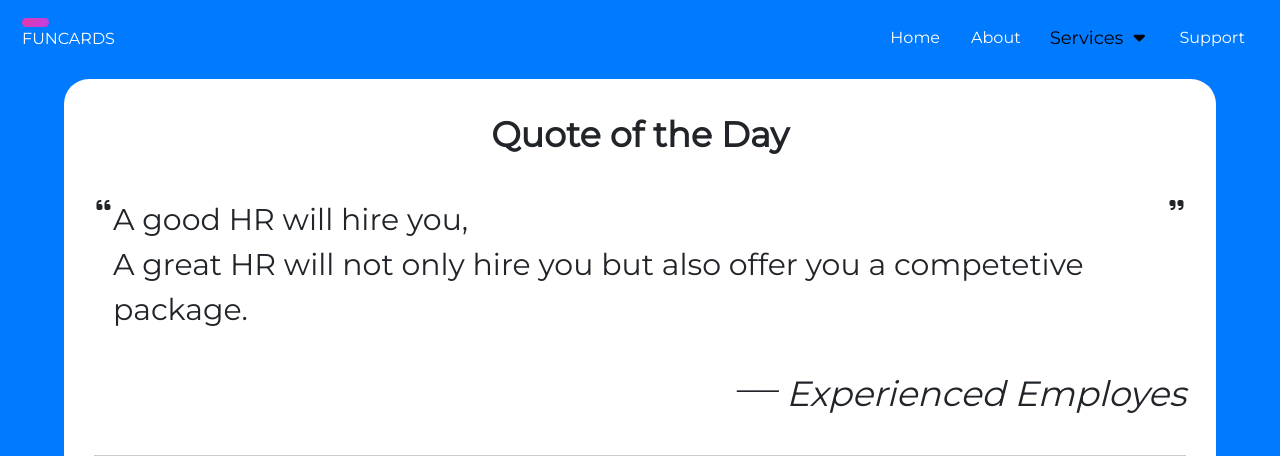
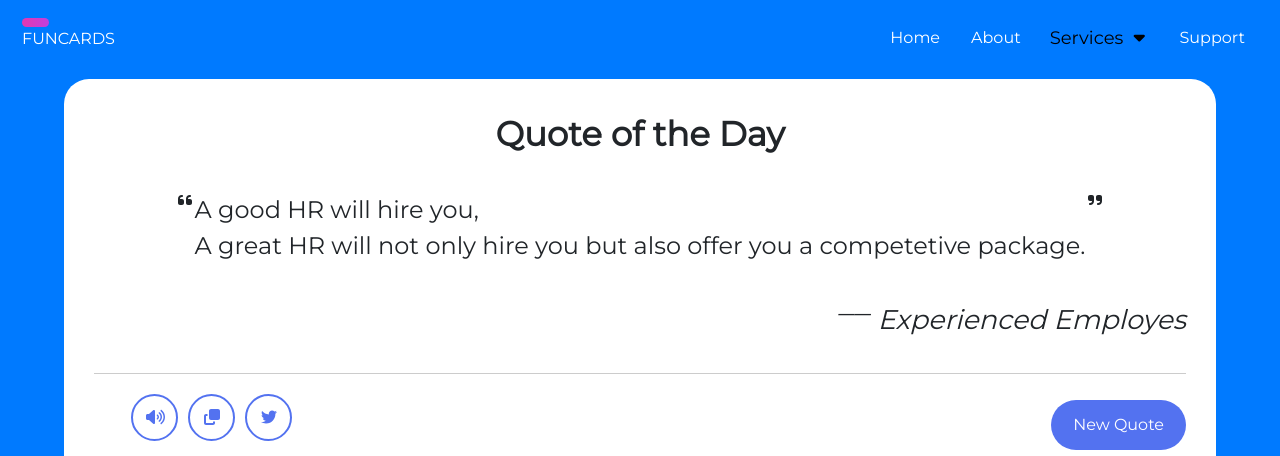
Before and after one commit to ShivamSingh7280/project-collection, a plain HTML site: page index.html in a window 1280 px wide. Shown: the top 456 px of the page. Drawn offline with nearby package versions, Linux system fonts and the light colour scheme.

Commit message:
quotes div size fixed

```diff
--- a/index.css
+++ b/index.css
@@ -105,13 +105,13 @@
 }
 
 .wrapper header {
-	font-size: 35px;
+	font-size: 34px;
 	font-weight: 600;
 	text-align: center;
 }
 
 .wrapper .content {
-	margin: 35px 0;
+	margin: 32px 0;
 }
 
 .content .quote-area {
@@ -135,19 +135,19 @@
 }
 
 .quoteContent {
-	font-size: 30px;
+	font-size: 24px;
 	font-weight: 400;
 }
 
 .quote-area .quote {
-	font-size: 25px;
+	font-size: 24px;
 	word-break: break-all;
 }
 
 .content .author {
 	display: flex;
 	margin-top: 20px;
-	font-size: 35px;
+	font-size: 27px;
 	font-weight: 500;
 	font-style: italic;
 	justify-content: flex-end;
@@ -210,117 +210,6 @@
 }
 
 /* ==============================================quotesDiv ===================================================*/
-
-/* ==============================================cardSlider ===================================================*/
-/*
-
-.cardSlider {
-	margin-top: 35px;
-	margin-bottom: 0px;
-	min-height: 45vh;
-	background-color: white;
-	width: 100%;
-}
-
-html,
-body {
-	position: relative;
-	height: 100%;
-}
-
-.cardText {
-	position: absolute;
-	font-size: 20px;
-	z-index: 1;
-	text-transform: uppercase;
-	letter-spacing: 2px;
-	top: 3%;
-	color: white;
-	background-color: #285aeb;
-	border-radius: 5px;
-	border: 1px solid #285aeb;
-	left: -10px;
-	padding: 0px;
-	/* transform: translateX(-50%); */
-/* } */
-
-/* .swiper {
-	width: 100%;
-	height: 100%;
-}
-
-.swiper-slide {
-	text-align: center;
-	font-size: 18px;
-	background: #fff;
-	display: flex;
-	justify-content: center;
-	align-items: center;
-	border-radius: 15px;
-} */
-
-/* .swiper-slide:hover {
-	transform: scale(0.9);
-	transition: 0.5s all;
-} */
-/*
-.swiper-slide img {
-	display: block;
-	width: 100%;
-	height: 100%;
-	border-radius: 15px;
-	object-fit: cover;
-}
-
-.swiper {
-	width: 95%;
-	height: 350px;
-	margin: 20px auto;
-}
-
-.append-buttons {
-	text-align: center;
-	margin-top: 20px;
-}
-
-.append-buttons button {
-	display: inline-block;
-	cursor: pointer;
-	border: 1px solid #007aff;
-	color: #007aff;
-	text-decoration: none;
-	padding: 4px 10px;
-	border-radius: 4px;
-	margin: 0 10px;
-	font-size: 13px;
-}
-
-#swiper-button-next {
-	opacity: 0.7;
-	height: 55px;
-	width: 55px;
-	background-color: black;
-	color: white;
-	font-weight: 400;
-	padding-left: 10px;
-	border-radius: 50%;
-	border: 1px solid white;
-}
-
-#swiper-button-prev {
-	opacity: 0.7;
-	height: 55px;
-	width: 55px;
-	background-color: black;
-	color: white;
-	font-weight: 400;
-	padding-right: 10px;
-	border-radius: 50%;
-	border: 1px solid white;
-}
- */
-
-/* ==============================================cardSlider ===================================================*/
 
 /* Grid */
 
--- a/index.html
+++ b/index.html
@@ -13,7 +13,7 @@
 			href="https://cdnjs.cloudflare.com/ajax/libs/font-awesome/6.4.0/css/all.min.css" />
 		<script src="fontawesome/js/all.js"></script>
 
-		<!-- //fotn-family : Montserrat -->
+		<!-- //font-family : Montserrat -->
 		<link rel="preconnect" href="https://fonts.googleapis.com" />
 		<link rel="preconnect" href="https://fonts.gstatic.com" crossorigin />
 		<link
@@ -22,12 +22,10 @@
 		<link
 			rel="stylesheet"
 			href="https://cdn.jsdelivr.net/npm/swiper@9/swiper-bundle.min.css" />
-
-		<script src="https://cdn.jsdelivr.net/npm/swiper@9/swiper-bundle.min.js"></script>
 	</head>
 
 	<body>
-		<!----------------------------------- Header_NavBar --------------------------------------------------------->
+		<!-- --------------------------------- Header_NavBar ------------------------------------------------------- -->
 		<div class="_handleHeader">
 			<nav class="navbar navbar-light navbar-expand-sm">
 				<div class="container-fluid">
@@ -48,7 +46,11 @@
 								<a href="index.html" class="nav-link"> Home </a>
 							</li>
 							<li class="nav-item">
-								<a href="#" class="nav-link"> About </a>
+								<a
+									href="https://www.linkedin.com/in/shivam-singh-51a076271/"
+									class="nav-link">
+									About
+								</a>
 							</li>
 							<li>
 								<div class="dropdown">
@@ -116,108 +118,6 @@
 		</div>
 
 		<!----------------------------------- quotesDiv --------------------------------------------------------->
-
-		<!----------------------------------- cardSlider --------------------------------------------------------->
-		<!--
-		<div class="cardSlider">
-			<div #swiperRef="" class="swiper mySwiper">
-				<div class="swiper-wrapper">
-					<div class="swiper-slide">
-						<a href="">
-							<div class="cardText">
-								<p>Tic Tac Toe</p>
-							</div>
-							<img
-								src="https://res.cloudinary.com/dujpte5nz/image/upload/v1682930706/pexels-pixabay-220057_brh168.jpg"
-								alt="Tic Tac Toe"
-								srcset="" />
-						</a>
-					</div>
-
-					<div class="swiper-slide">
-						<a href="">
-							<div class="cardText">
-								<p>BMI Calculator</p>
-							</div>
-							<img
-								src="https://res.cloudinary.com/dujpte5nz/image/upload/v1682930706/pexels-cottonbro-studio-4056535_tk4k5r.jpg"
-								alt="BMI Calculator"
-								srcset="" />
-						</a>
-					</div>
-
-					<div class="swiper-slide">
-						<a href="">
-							<div class="cardText">
-								<p>Snake Game</p>
-							</div>
-							<img
-								src="https://res.cloudinary.com/dujpte5nz/image/upload/v1682930707/pexels-pixabay-34426_ffgevv.jpg"
-								alt="Snake Game"
-								srcset="" />
-						</a>
-					</div>
-
-					<div class="swiper-slide">
-						<a href="">
-							<div class="cardText">
-								<p>Resize & Compress Image</p>
-							</div>
-							<img
-								src="https://res.cloudinary.com/dujpte5nz/image/upload/v1682930711/pexels-tirachard-kumtanom-733853_abeyzg.jpg"
-								alt="Resize & Compress Image"
-								srcset="" />
-						</a>
-					</div>
-
-					<div class="swiper-slide">
-						<a href="">
-							<div class="cardText">
-								<p>Maths Quiz</p>
-							</div>
-							<img
-								src="https://res.cloudinary.com/dujpte5nz/image/upload/v1682930707/pexels-magda-ehlers-1329296_ar2pc2.jpg"
-								alt="Maths Quiz"
-								srcset="" />
-						</a>
-					</div>
-
-					<div class="swiper-slide">
-						<a href="">
-							<div class="cardText">
-								<p>Typing Test</p>
-							</div>
-							<img
-								src="https://res.cloudinary.com/dujpte5nz/image/upload/v1682930706/pexels-andrea-piacquadio-3808904_wjtsq5.jpg"
-								alt="Typing Test"
-								srcset="" />
-						</a>
-					</div>
-
-					<div class="swiper-slide">
-						<a href="">
-							<div class="cardText">
-								<p>Weather Checker</p>
-							</div>
-
-							<img
-								src="https://res.cloudinary.com/dujpte5nz/image/upload/v1682930707/pexels-daniel-maforte-5544043_esrvco.jpg"
-								alt="Weather Checker"
-								srcset="" />
-						</a>
-					</div>
-					 <div class="swiper-slide">Slide 8</div>
-					<div class="swiper-slide">Slide 9</div>
-					<div class="swiper-slide">Slide 10</div> -->
-		<!-- </div>
-				<div class="swiper-button-next" id="swiper-button-next"></div>
-				<div class="swiper-button-prev" id="swiper-button-prev"></div>
-				<div class="swiper-pagination"></div>
-			</div>
-		</div>
- -->
-		<!----------------------------------- cardSlider --------------------------------------------------------->
-
 		<!-- <---------------------Grid------------------>
 
 		<div class="container">
@@ -356,7 +256,7 @@
 			src="https://cdn.jsdelivr.net/npm/bootstrap@5.0.2/dist/js/bootstrap.bundle.min.js"
 			integrity="sha384-MrcW6ZMFYlzcLA8Nl+NtUVF0sA7MsXsP1UyJoMp4YLEuNSfAP+JcXn/tWtIaxVXM"
 			crossorigin="anonymous"></script>
-
+		<script src="https://cdn.jsdelivr.net/npm/swiper@9/swiper-bundle.min.js"></script>
 		<script src="index.js" defer></script>
 	</body>
 </html>
--- a/index.js
+++ b/index.js
@@ -6,7 +6,6 @@ const soundBtn = document.getElementsByClassName("sound");
 // soundBtn = [<speaker icon>, <speak p tag>] => HTMLCollection []
 const copyBtn = document.getElementById("copy");
 const twitterBtn = document.getElementById("twitter");
-let arr = [2, 3];
 let randomQuote = async () => {
 	try {
 		quotebtn.classList.add("loading");
@@ -53,18 +52,4 @@ twitterBtn.addEventListener("click", () => {
 
 quotebtn.addEventListener("click", randomQuote);
 
-//=============================swipper================================================
-
-const swiper = new Swiper(".mySwiper", {
-	slidesPerView: 4,
-	centeredSlides: false,
-	spaceBetween: 30,
-	pagination: {
-		// el: ".swiper-pagination",
-		type: "fraction",
-	},
-	navigation: {
-		nextEl: ".swiper-button-next",
-		prevEl: ".swiper-button-prev",
-	},
-});
+//=============================DARKMODE================================================
```
